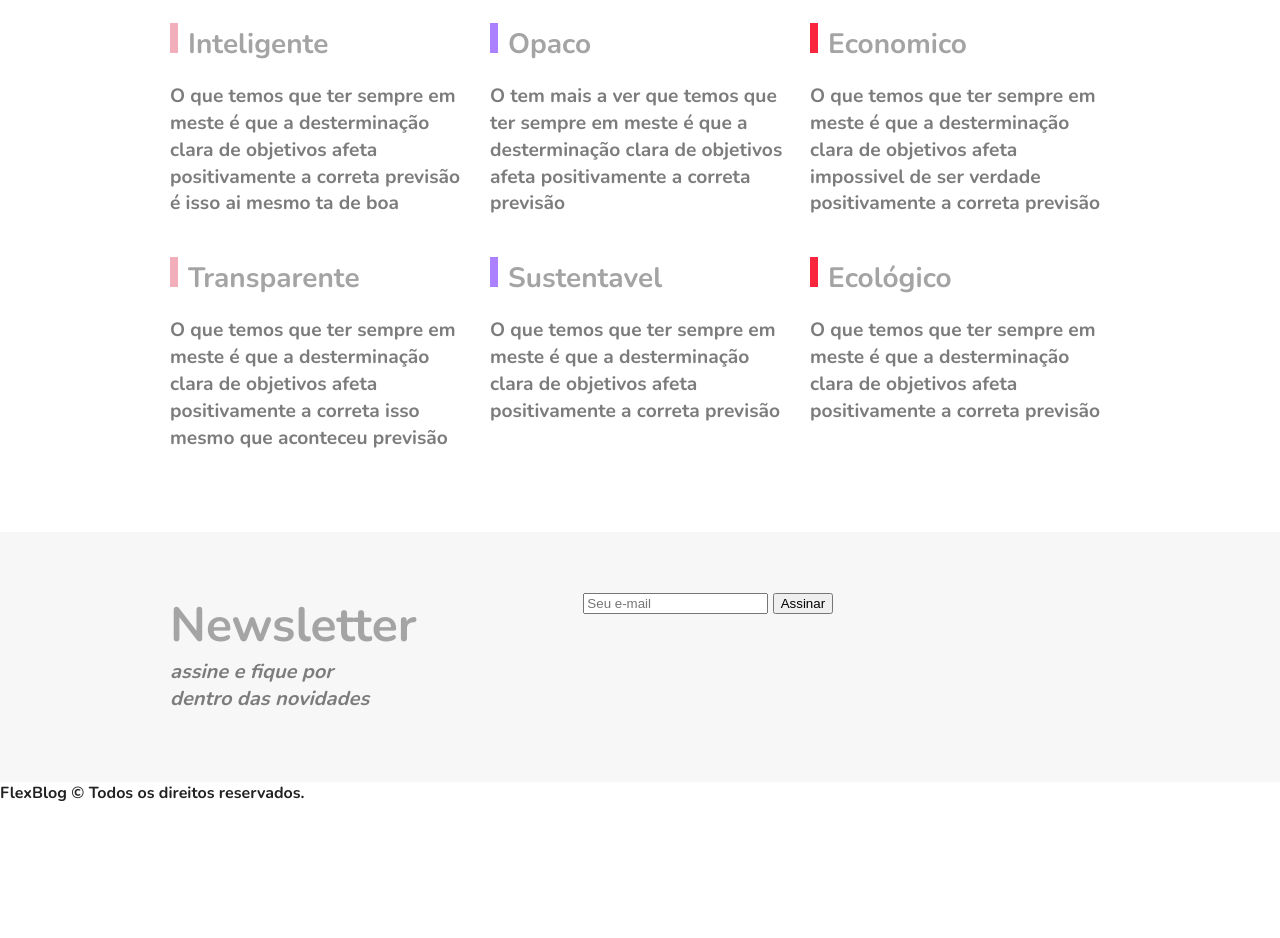
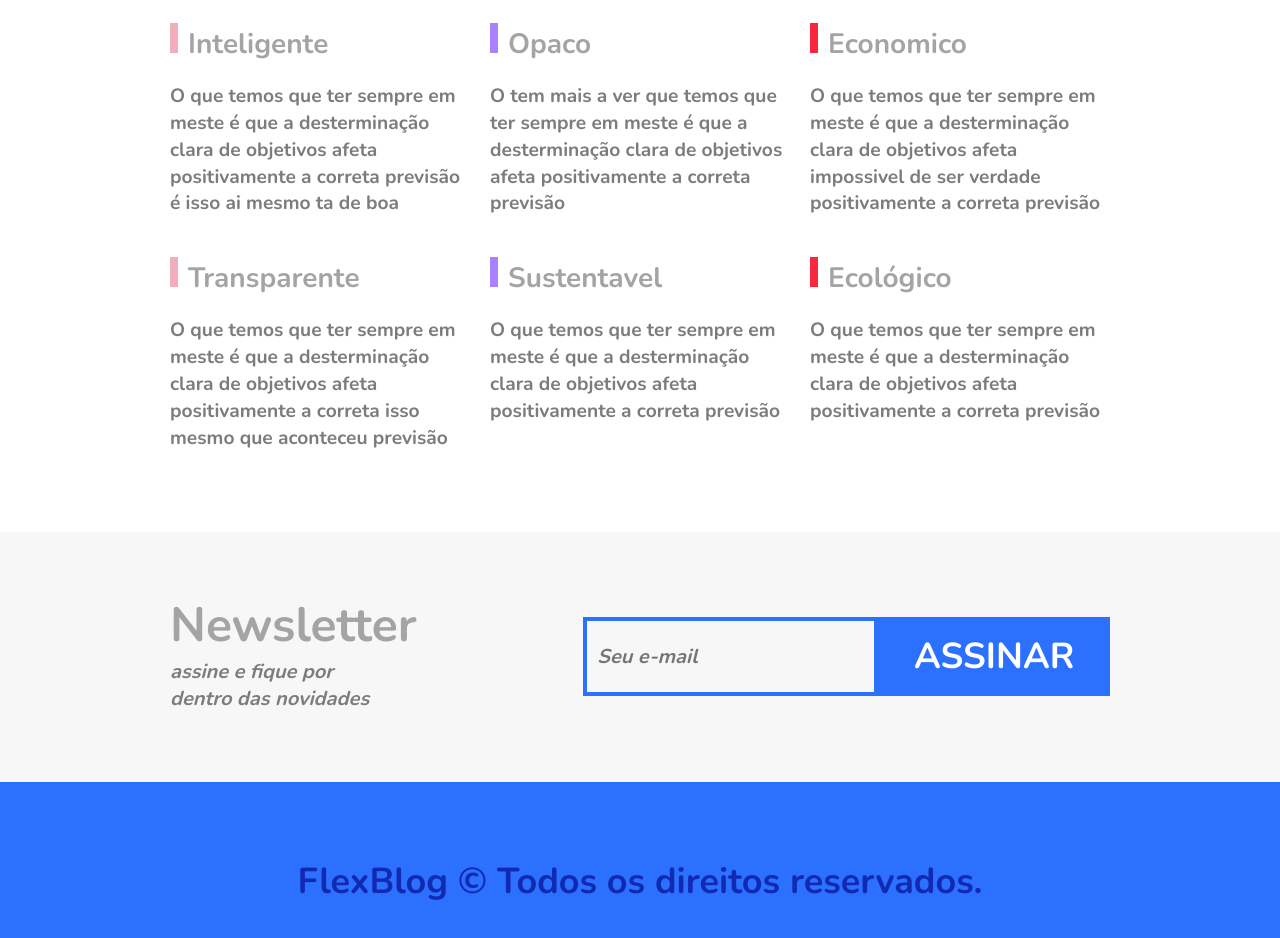
Before and after one commit to DersonM/curso-flex-box, a plain HTML site: page index.html in a window 1280 px wide. Shown: the part 2500-3438 px from the top of the page. Before the commit the page ends 3304 px from the top, so only its background shows below. Drawn offline with nearby package versions, Linux system fonts and the light colour scheme.

Commit message:
Update style.css

```diff
--- a/style/style.css
+++ b/style/style.css
@@ -264,6 +264,7 @@ text-align: center;
 	background: #f7f7f7;
 	padding: 60px calc((100% - 960px) /2 );
 	display: flex;
+	flex-wrap: wrap;
 }
 .newsletter-info {
 	flex: 1 1 260px;
@@ -283,4 +284,54 @@ text-align: center;
 .newsletter-form {
 	flex: 2 1 260px;
 	margin: 0 10px;
+	align-self: center;
+	display: flex;
+	flex-wrap: wrap;
 }
+.newsletter-form input {
+	flex: 3 1 200px;
+	font-size: 1.25em;
+	color: #7c7c7c;
+	font-style: italic;
+	font-family: "Nunito", Arial, Helvetica, sans-serif;
+	border: 4px solid #2c70ff;
+	background: transparent;
+	padding: 15px 10px;
+	margin: 0px;
+	border-radius: 0px;
+}
+
+.newsletter-form button {
+	flex: 1 1 200px;
+	font-family:"Nunito", Arial, Helvetica, sans-serif;
+	font-size: 2.25em;
+	font-weight: bold;
+	text-transform: uppercase;
+	background: #2c70ff;
+	color: #fff;
+	margin: 0px;
+	cursor: pointer;
+	border: 0px;
+	padding: 15px 10px;
+}
+
+@media (max-width: 600px){
+	.newsletter-form button {
+		font-size: 1.5em;
+	}
+}
+
+/*footer*/
+
+.footer {
+	display: flex;
+	background: #2c70ff;
+	height: 200px;
+	align-items: center;
+}
+.footer p {
+	flex:1;
+	text-align: center;
+	font-size: 2.25em;
+	color: #122ab2;
+}
```
